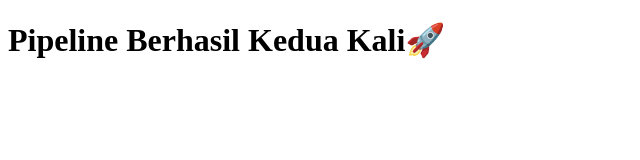
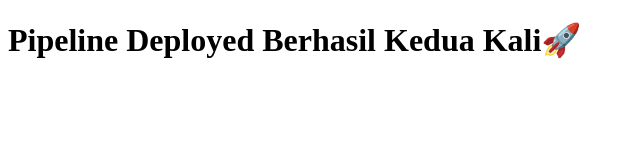
Before and after one commit to zaraasr/devops-demo-nginx, a plain HTML site: page index.html in a window 1280 px wide. Shown: the whole page, without its empty margins (0-640 px from the left). Drawn offline with Linux system fonts and the light colour scheme.

Commit message:
Update index.html

```diff
--- a/index.html
+++ b/index.html
@@ -2,6 +2,6 @@
 <html>
   <head><title>Hello from GitHub Actions!</title></head>
   <body>
-    <h1>Pipeline Berhasil Kedua Kali🚀</h1>
+    <h1>Pipeline Deployed Berhasil Kedua Kali🚀</h1>
   </body>
 </html>
```
